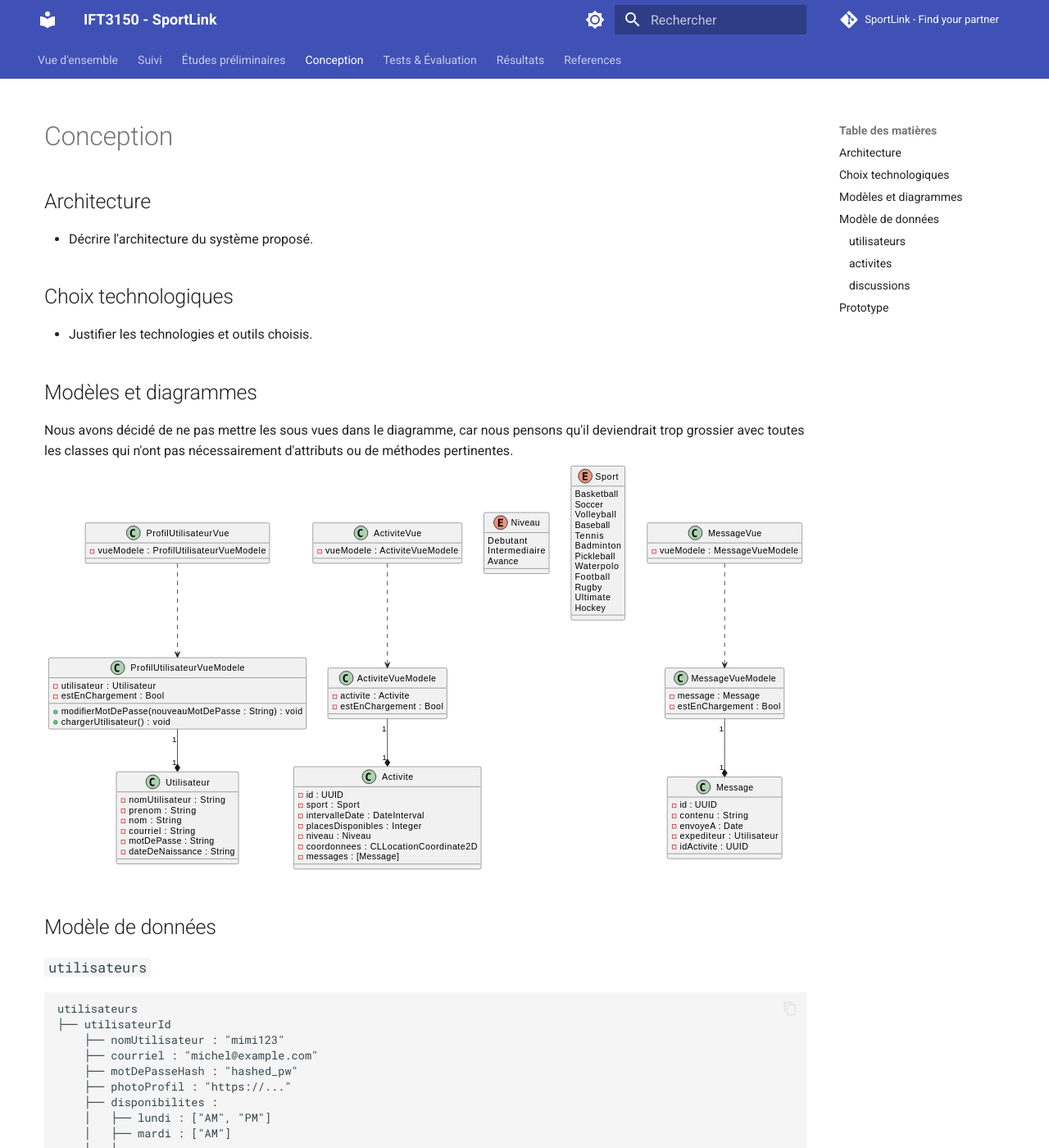
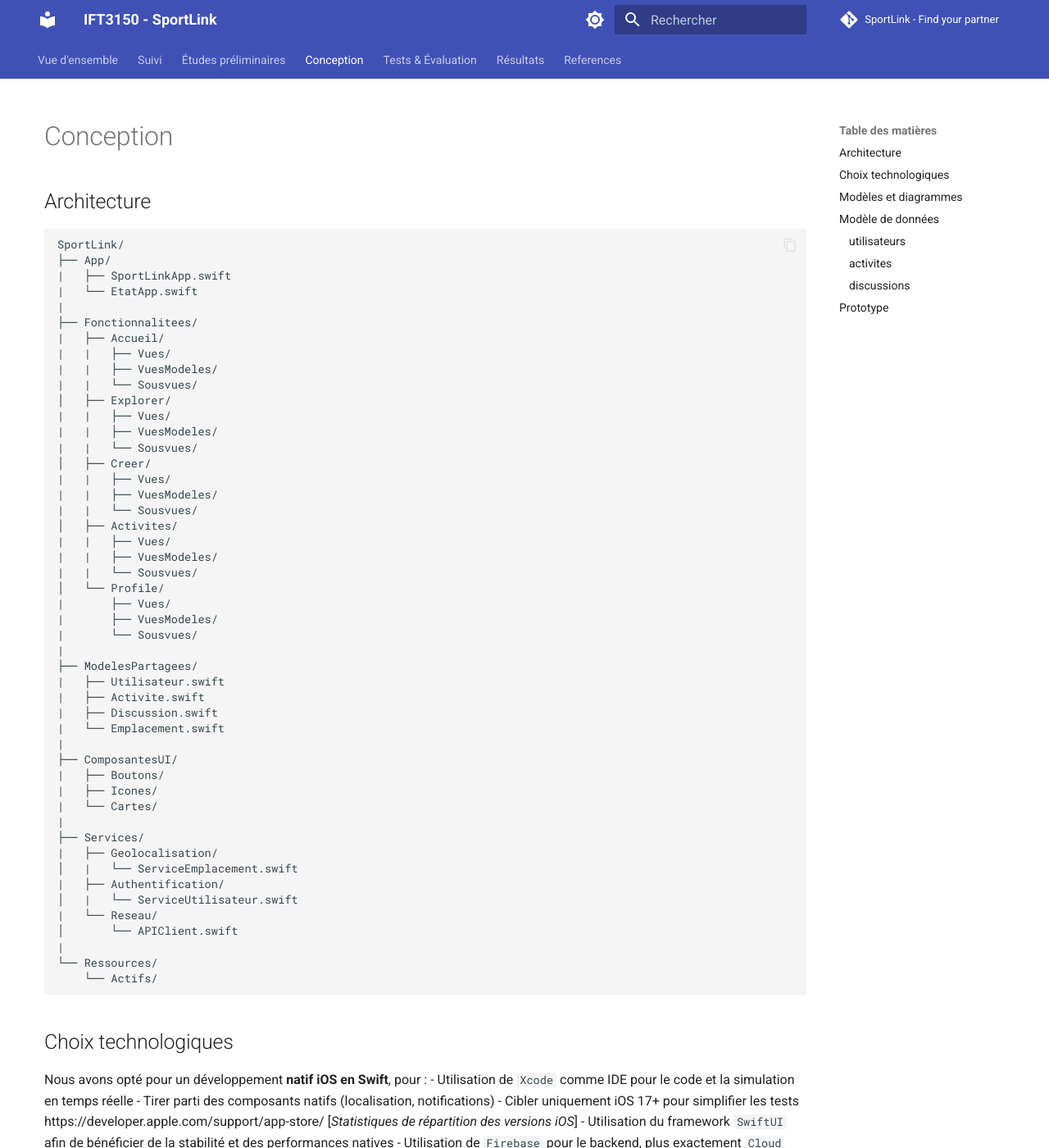
Before and after one commit to mrquaternion/SportLink, an MkDocs documentation site: the page built from docs/conception.md, in a window 1280 px wide and 1400 px high. Shown: the whole window at 82% size. Built offline with MkDocs 1.6.1 and Material for MkDocs 9.7.7, drawn with Linux system fonts in a browser that asks for light colours; comment, search, counter and statistics services are not loaded.

````diff
--- a/docs/conception.md
+++ b/docs/conception.md
@@ -1,12 +1,64 @@
 # Conception
 
 ## Architecture
-
-- Décrire l'architecture du système proposé.
+```plaintext
+SportLink/
+├── App/
+|   ├── SportLinkApp.swift
+|   └── EtatApp.swift
+|
+├── Fonctionnalitees/
+|   ├── Accueil/
+|   |   ├── Vues/
+|   |   ├── VuesModeles/
+|   |   └── Sousvues/
+│   ├── Explorer/
+|   |   ├── Vues/
+|   |   ├── VuesModeles/
+|   |   └── Sousvues/
+│   ├── Creer/
+|   |   ├── Vues/
+|   |   ├── VuesModeles/
+|   |   └── Sousvues/
+│   ├── Activites/
+|   |   ├── Vues/
+|   |   ├── VuesModeles/
+|   |   └── Sousvues/
+│   └── Profile/
+|       ├── Vues/
+|       ├── VuesModeles/
+|       └── Sousvues/
+|
+├── ModelesPartagees/
+|   ├── Utilisateur.swift
+|   ├── Activite.swift
+|   ├── Discussion.swift
+|   └── Emplacement.swift
+|
+├── ComposantesUI/
+|   ├── Boutons/
+|   ├── Icones/
+|   └── Cartes/
+|
+├── Services/
+|   ├── Geolocalisation/
+│   |   └── ServiceEmplacement.swift
+|   ├── Authentification/
+│   |   └── ServiceUtilisateur.swift
+|   └── Reseau/
+│       └── APIClient.swift
+|
+└── Ressources/
+    └── Actifs/
+```
 
 ## Choix technologiques
-
-- Justifier les technologies et outils choisis.
+Nous avons opté pour un développement **natif iOS en Swift**, pour :
+- Utilisation de `Xcode` comme IDE pour le code et la simulation en temps réelle
+    - Tirer parti des composants natifs (localisation, notifications)
+    - Cibler uniquement iOS 17+ pour simplifier les tests https://developer.apple.com/support/app-store/ [_Statistiques de répartition des versions iOS_]
+- Utilisation du framework `SwiftUI` afin de bénéficier de la stabilité et des performances natives
+- Utilisation de `Firebase` pour le backend, plus exactement `Cloud Firestore`
 
 ## Modèles et diagrammes
 Nous avons décidé de ne pas mettre les sous vues dans le diagramme, car nous pensons qu'il deviendrait trop grossier avec toutes les classes qui n'ont pas nécessairement d'attributs ou de méthodes pertinentes.
````
Also changed, not shown: README.md (+10 -10 lines), docs/analysis.md (+15 -1 lines), docs/index.md (+3 -3 lines).
